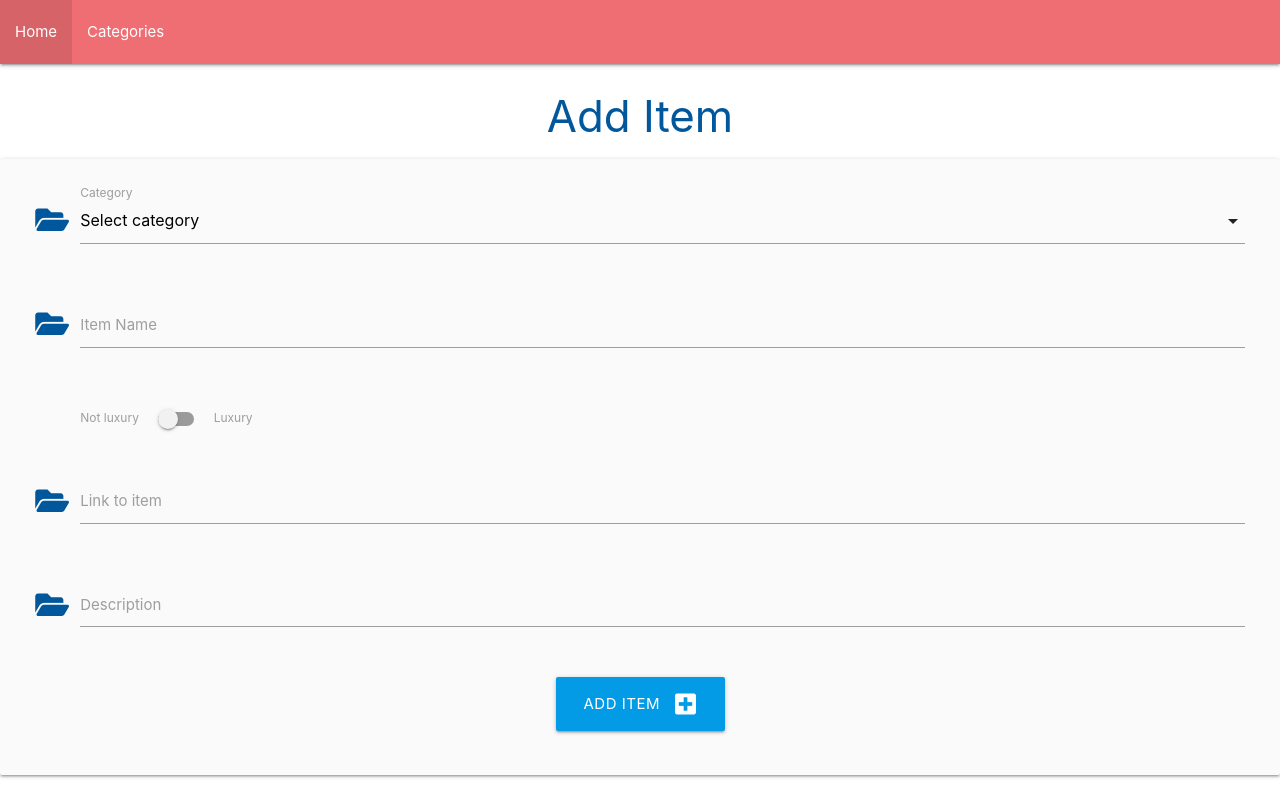
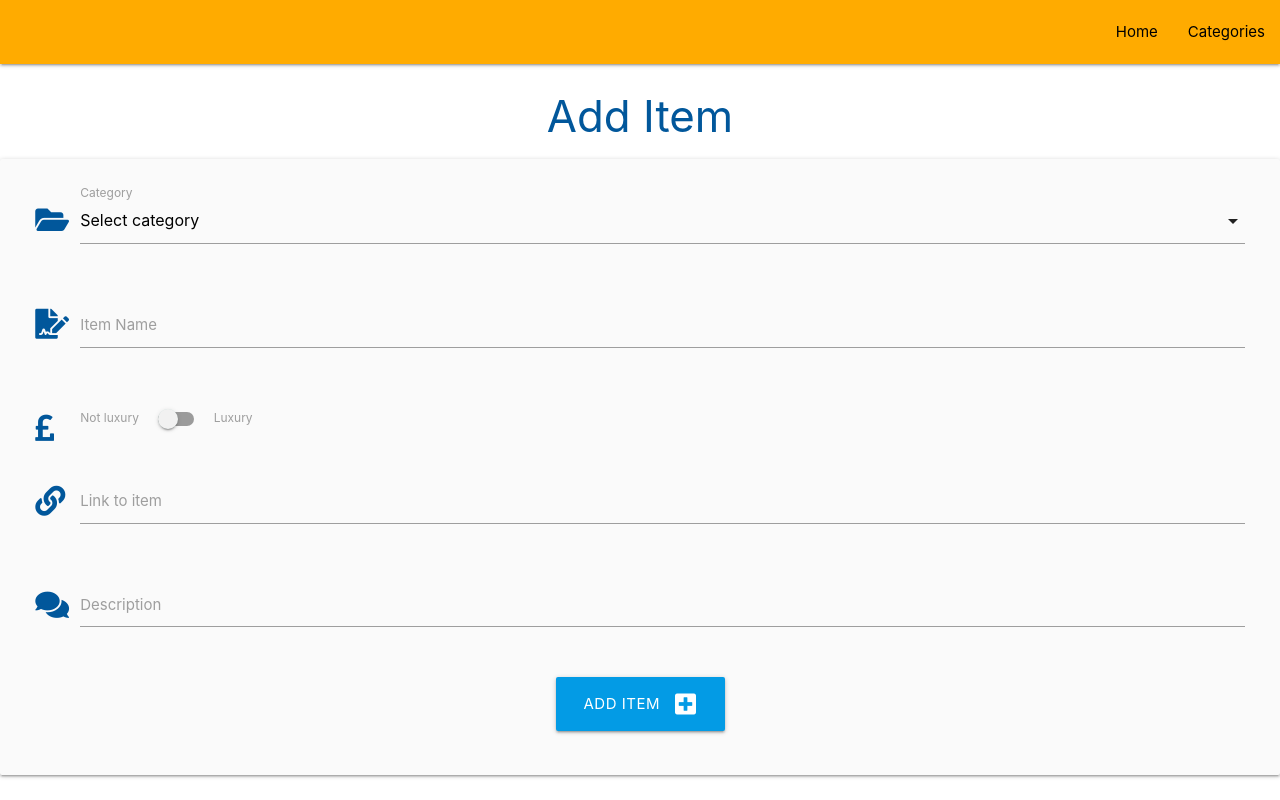
Before and after one commit to mutkovicova/personal-wishlist-project3, a Flask app: page /add_item in a window 1280 px wide. Run offline with Flask 2, Linux system fonts and the light colour scheme; data that the repository does not hold is empty.

Commit message:
styling on cards

```diff
--- a/wishlist/routes.py
+++ b/wishlist/routes.py
@@ -6,7 +6,7 @@
 
 @app.route("/")
 def home():
-    items = list(Item.query.order_by(Item.date_created).all())
+    items = list(Item.query.order_by(Item.item_name).all())
     return render_template("items.html", items=items)
 
 
--- a/wishlist/templates/add_item.html
+++ b/wishlist/templates/add_item.html
@@ -22,7 +22,7 @@
         <!-- item name -->
         <div class="row">
             <div class="input-field col s12">
-                <i class="fas fa-folder-open prefix light-blue-text text-darken-4"></i>
+                <i class="fas fa-file-signature prefix light-blue-text text-darken-4"></i>
                 <input id="item_name" name="item_name" minlength="3" maxlength="50" type="text" class="validate"
                     required>
                 <label for="item_name">Item Name</label>
@@ -32,7 +32,8 @@
         <div class="row">
             <div class="input-field col s12">
                 <!-- Switch -->
-                <div class="switch extra-left-margin">
+                <div class="switch">
+                    <i class="fas fa-pound-sign prefix light-blue-text text-darken-4"></i>
                     <label for="is_luxury">
                         Not luxury
                         <input id="is_luxury" name="is_luxury" type="checkbox">
@@ -45,7 +46,7 @@
         <!-- link to item -->
         <div class="row">
             <div class="input-field col s12">
-                <i class="fas fa-folder-open prefix light-blue-text text-darken-4"></i>
+                <i class="fas fa-link prefix light-blue-text text-darken-4"></i>
                 <input id="link" name="link" type="text" class="validate">
                 <label for="link">Link to item</label>
             </div>
@@ -53,7 +54,7 @@
         <!-- description of item -->
         <div class="row">
             <div class="input-field col s12">
-                <i class="fas fa-folder-open prefix light-blue-text text-darken-4"></i>
+                <i class="fas fa-comments prefix light-blue-text text-darken-4"></i>
                 <textarea id="description" name="description" class="materialize-textarea" required></textarea>
                 <label for="description">Description</label>
             </div>
--- a/wishlist/templates/base.html
+++ b/wishlist/templates/base.html
@@ -18,10 +18,10 @@
 
 <body>
     <header>
-        <nav>
-            <ul>
-                <li><a href="{{ url_for('home') }}">Home</a></li>
-                <li><a href="{{ url_for('categories') }}">Categories</a></li>
+        <nav class="amber accent-4">
+            <ul class="right">
+                <li><a href="{{ url_for('home') }}" class="black-text">Home</a></li>
+                <li><a href="{{ url_for('categories') }}" class="black-text">Categories</a></li>
             </ul>
         </nav>
     </header>
--- a/wishlist/templates/items.html
+++ b/wishlist/templates/items.html
@@ -33,7 +33,9 @@
                     <p><strong>Category:</strong> {{ item.category }}</p>
                     <p><strong>Date created:</strong> {{ item.date_created }}</p>
                     {% if item.link %}
-                    <p><a href="{{ item.link }}" target="_blank">Link</a></p>
+                    <div><a href="{{ item.link }}" target="_blank"> <strong>Link:</strong> <i
+                                class="fas fa-link"></i></a>
+                    </div>
                     {% endif %}
                 </div>
                 <div class="button-content" id="test2{{ item.id }}">
```
Also changed, not shown: wishlist/templates/edit_item.html (+5 -4 lines), README.md.
